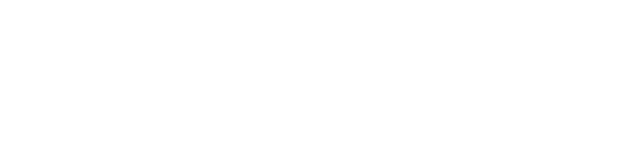
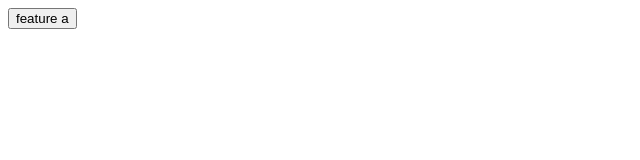
Before and after one commit to dungphamdev/learning-git, a plain HTML site: page index.html in a window 1280 px wide. Shown: the whole page, without its empty margins (0-640 px from the left). Drawn offline with Linux system fonts and the light colour scheme.

Commit message:
add button a

```diff
--- a/index.html
+++ b/index.html
@@ -7,6 +7,6 @@
     <title>Document</title>
 </head>
 <body>
-
+    <button>feature a</button>
 </body>
 </html>
```
